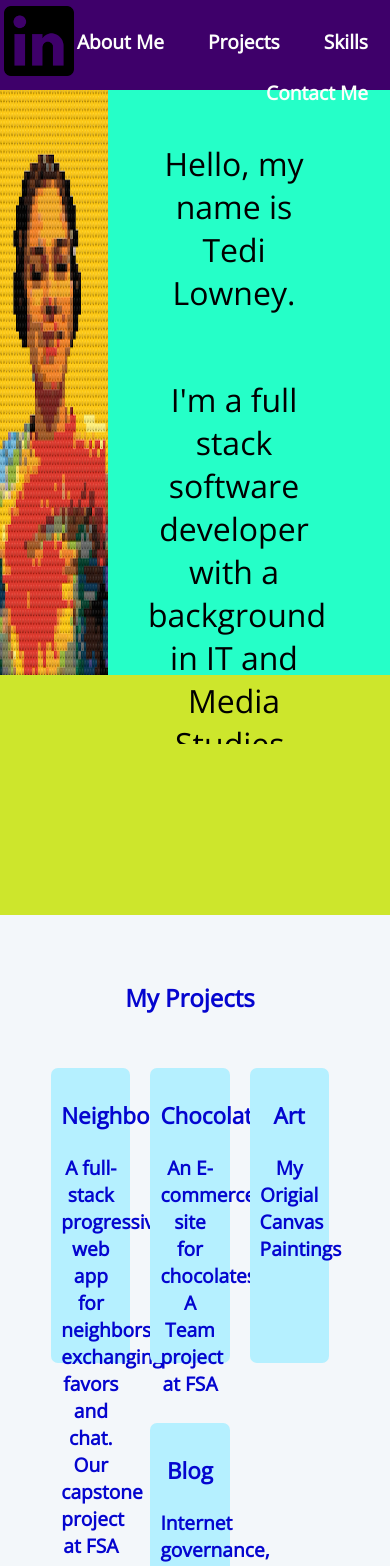
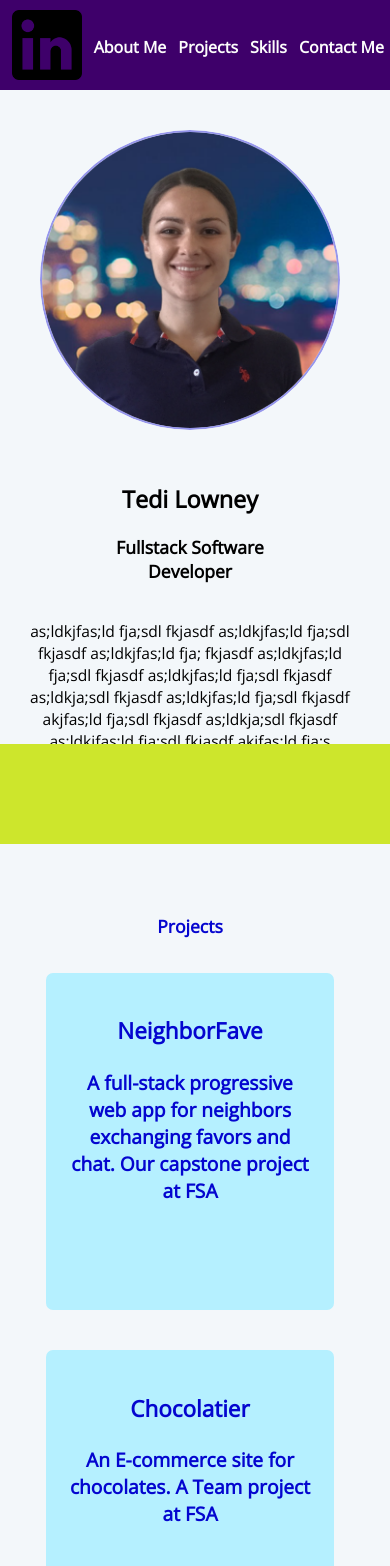
Before and after one commit to Tedicode/new-port, a React (Create React App) app: page / in a window 390 px wide. Shown: the top 1566 px of the page. Built offline with nearby package versions, Linux system fonts and the light colour scheme.

Commit message:
lots of improvement to responsive design. created double picture for on hover. overhauled About Me section altogether

```diff
--- a/src/App.css
+++ b/src/App.css
@@ -11,6 +11,7 @@ body,
 .App,
 .main {
   height: 100%;
+  width: 100%;
   margin: 0px;
 }
 
@@ -20,12 +21,13 @@ header {
   width: 100%;
   position: fixed;
   background-color: rgb(62, 0, 106);
+  z-index: 5;
 }
 
 .top-linked-in-icon {
   position: absolute;
   left: 1%;
-  top: 7%;
+  top: 11%;
 }
 
 .navbar {
@@ -61,7 +63,7 @@ header {
   background-color: rgb(205, 230, 44);
 }
 
-#grad-slide {
+/* #grad-slide {
   font-family: "Open Sans", sans-serif;
 
   height: 80vh;
@@ -69,10 +71,10 @@ header {
   padding-top: 60px;
   display: flex;
   border-right: solid rgb(37, 255, 200) 30px;
-  /* background-image: url("TediSimplerSlide.png"); */
-  /* background-color: rgb(205, 230, 44); */
-}
-
+  background-image: url("TediSimplerSlide.png");
+  background-color: rgb(205, 230, 44);
+} */
+/*
 #grad-slide > img {
   display: inline-block;
   height: 100%;
@@ -87,18 +89,19 @@ header {
 
 .grad-div {
   background-color: rgb(37, 255, 200);
-}
+} */
 
-.purple-div {
+/* .purple-div {
   display: flex;
   flex-direction: column;
   font-size: 2rem;
   padding: 50px 40px 100px 40px;
-}
+} */
 
-.purple-div p {
+/* .purple-div p {
   height: 100%;
-}
+} */
+
 #divider {
   width: 100%;
   height: 240px;
@@ -117,24 +120,58 @@ section {
 }
 
 section h2 {
-  padding-top: 10%;
-  padding-bottom: 1%;
+  padding-top: 17%;
+  font-size: 2.5vw;
+  /* padding-bottom: 1%; */
 }
 
-/* .container-about-paragraphs * {
-  display: inline-block;
-  width: 45%;
-  margin: 10px 30px;
+#about-me {
+  display: flex;
+  flex-direction: column;
+  padding-top: 100px;
+}
+
+.container-about {
+  display: flex;
+  justify-content: center;
+  align-items: center;
+  margin: 20px 30px;
 }
 
 .profile-pic {
-  width: 30%;
-} */
+  border-radius: 50%;
+  border: solid 2px rgba(148, 148, 236, 0.979);
+  clip-path: circle(150px at center);
+  margin: 30px;
+  background-image: url("profile-pic.PNG");
+  background-size: contain;
+  height: 300px;
+  width: 300px;
+}
 
-.container-about-paragraphs p {
-  font-size: 1.5rem;
-  text-align: left;
-  padding: 20px;
+.profile-pic:hover {
+  background-image: url("LegoTediPic.png");
+  background-size: contain;
+  height: 300px;
+  width: 300px;
+}
+
+.intro-div {
+  font-size: 1.9rem;
+  margin: 0px 50px;
+}
+
+.my-name {
+  font-size: 4vw;
+}
+
+.my-title {
+  font-size: 2vw;
+}
+
+.my-paragraph {
+  font-size: 2.5vw;
+  margin: 20px 70px;
 }
 
 #my-projects {
@@ -146,9 +183,9 @@ section h2 {
   font-size: 1.2rem;
   font-weight: bold;
   width: 22%;
-  margin: 30px 10px;
+  margin: 20px 10px;
   padding: 10px 10px 5px 10px;
-  height: 35vh;
+  height: 40vh;
   color: rgba(0, 0, 206, 0.979);
   /* border: 0.5px solid rgb(200, 78, 249); */
   background-color: rgb(181, 240, 255);
@@ -194,4 +231,107 @@ section h2 {
   width: 100%;
   height: 100px;
   bottom: 0%;
+  z-index: 5;
 }
+
+@media screen and (max-width: 930px) {
+  .container-about {
+    flex-direction: column;
+    margin-top: 30px;
+    z-index: 1;
+  }
+  .intro-div {
+    font-size: 1.4em;
+  }
+
+  .my-name {
+    font-size: 6vw;
+  }
+
+  .my-title {
+    font-size: 4.5vw;
+  }
+
+  .profile-pic {
+    margin: 0;
+    padding: 0;
+  }
+
+  .my-paragraph {
+    font-size: 4vw;
+    margin: 0px 20px;
+  }
+
+  section h2 {
+    font-size: 4.5vw;
+  }
+
+  .navbar {
+    display: flex;
+  }
+  .nav-items {
+    position: absolute;
+    top: 20%;
+    width: 100%;
+  }
+  .navbar li {
+    padding: 2px;
+  }
+
+  .nav-link {
+    font-size: 1rem;
+    font-weight: 900;
+    padding: 4px;
+    border-radius: 5px;
+  }
+
+  .top-linked-in-icon {
+    /* visibility: hidden; */
+
+    top: 11%;
+    left: 3%;
+  }
+
+  #my-projects {
+    display: flex;
+    flex-direction: column;
+  }
+  .project {
+    width: 80%;
+    padding: 20px;
+  }
+
+  #contact-me * {
+    padding-top: 10px;
+  }
+
+  #divider {
+    height: 100px;
+  }
+}
+
+@media screen and (max-width: 340px) {
+  .navbar {
+    position: absolute;
+    top: 10%;
+  }
+  .nav-items {
+    position: absolute;
+    top: 10%;
+  }
+  .navbar li {
+    padding: 1px;
+  }
+
+  .nav-link {
+    font-size: 0.9rem;
+    font-weight: 900;
+    padding: 1px;
+    border-radius: 5px;
+  }
+
+  .purple-div {
+    font-size: 1.1rem;
+    padding: 40px 20px 0px 20px;
+  }
+}
--- a/src/App.js
+++ b/src/App.js
@@ -3,7 +3,7 @@ import legoTedi from "./LegoTediPic.png";
 import githubIcon from "./github-icon.png";
 import linkedInIcon from "./linkedIn-icon.png";
 import reactLogo from "./tech-icons/react-logo.png";
-import profilePic from "./profile-pic.PNG";
+import profilePic from "./LegoTediPicCentered.png";
 import "./App.css";
 
 function App() {
@@ -32,7 +32,7 @@ function App() {
             height="70px"
             width="70px"
             src={linkedInIcon}
-            alt="lego portrait"
+            alt="linked in"
           />
         </a>
 
@@ -61,12 +61,12 @@ function App() {
           </ul>
         </nav>
       </header>
-      <div id="grad-slide">
+      {/* <div id="grad-slide">
         <img src={legoTedi} alt="graphic" />
         <div class="grad-div">
-          {/* <div class="white-div">me</div> */}
+
           <div class="purple-div">
-            <p>Hello, my name is Tedi Lowney.</p>
+            <p>Hello, I'm Tedi Lowney.</p>
             <p>
               I'm a full stack software developer with a background in IT and
               Media Studies.
@@ -75,33 +75,37 @@ function App() {
         </div>
       </div>
 
-      <div id="divider"></div>
+      <div id="divider"></div> */}
       <main class="main">
-        {/* <section id="about-me">
-          <h2>About Me</h2>
-          <div class="container-about-paragraphs">
-            <img src={profilePic} alt="profile pic" class="profile-pic" />
-            <p class="paragraph-about-me">
-              Hello, I am a full stack software developer with a background in
-              Information Technology and Media Studies.
-            </p>
-            <p>
-              I trained in front-end and back-end JavaScript development at
-              Fullstack Academy. Prior to my shift into software engineering I
-              worked in IT, both for a large healthcare system and in an
-              educational setting.{" "}
-            </p>
-            <p>
-              I enjoy creative and social subjects as much as I do technology.
-              As these forces are ever more entwined, I look forward to building
-              upon the tech stack I've learned at bootcamp and discovering new
-              directions in technology.
-            </p>
+        <section id="about-me">
+          <div class="container-about">
+            <div class="profile-pic">
+              {/* <img
+                src={profilePic}
+                alt="profile pic"
+                height="250px"
+                width="250px"
+                class="profile-pic"
+              /> */}
+            </div>
+            <div class="intro-div">
+              <h2 class="my-name">Tedi Lowney</h2>
+              <h3 class="my-title">Fullstack Software Developer</h3>
+            </div>
           </div>
-        </section> */}
+          <p class="my-paragraph">
+            as;ldkjfas;ld fja;sdl fkjasdf as;ldkjfas;ld fja;sdl fkjasdf
+            as;ldkjfas;ld fja; fkjasdf as;ldkjfas;ld fja;sdl fkjasdf
+            as;ldkjfas;ld fja;sdl fkjasdf as;ldkja;sdl fkjasdf as;ldkjfas;ld
+            fja;sdl fkjasdf akjfas;ld fja;sdl fkjasdf as;ldkja;sdl fkjasdf
+            as;ldkjfas;ld fja;sdl fkjasdf akjfas;ld fja;s as;ldkja;sdl fkjasdf
+            as;ldkjfas;ld fja;sdl fkjasdf akjfas;ld fja;s as;ldkja;sdl fkjasdf
+            as;ldkjfas;ld fja;sdl fkjasdf akjfas;ld fja;s
+          </p>
+        </section>
 
         <section id="my-projects">
-          <h2>My Projects</h2>
+          <h2>Projects </h2>
           <a href="https://github.com/cs-team-02/neighbor-fave">
             <div class="project neighbor-fave">
               <h3>NeighborFave</h3>
@@ -137,7 +141,7 @@ function App() {
         </section>
 
         <section id="my-skills">
-          <h2>My Skills</h2>
+          <h2>Skills </h2>
           <div class="skills-div">
             <div>
               <img
@@ -170,7 +174,7 @@ function App() {
         </section>
 
         <section id="contact-me">
-          <h2>Contact me</h2>
+          <h2> &lt; Contact me &gt;</h2>
           <div className="contact-div">
             <a
               className="contact-link"
```
Also changed, not shown: src/LegoTediPicCentered.png (added).
